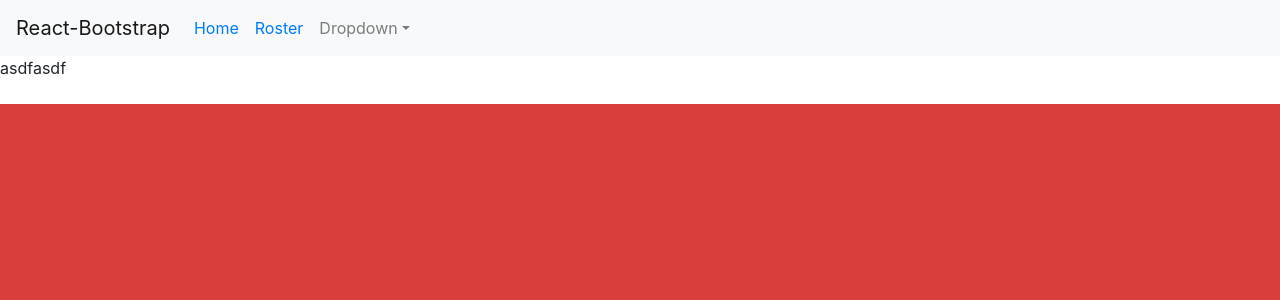
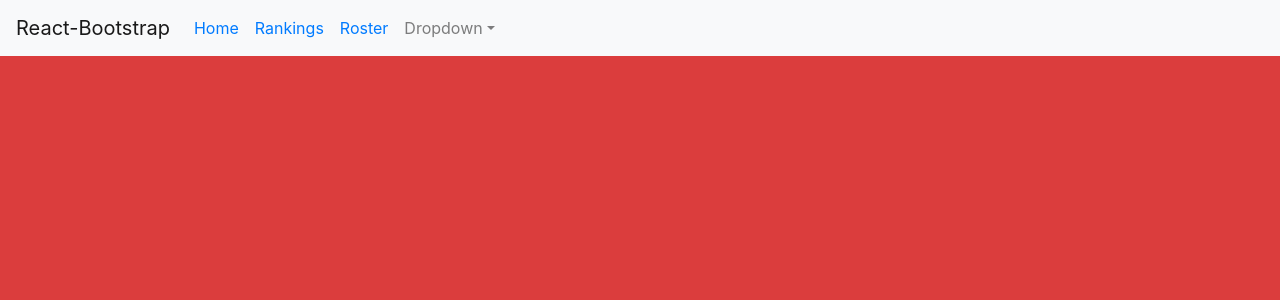
Before and after one commit to jalbane/g-website, a React (Create React App) app: page /Rankings.js in a window 1280 px wide. Shown: the top 300 px of the page. Built offline with nearby package versions, Linux system fonts and the light colour scheme; no server answers.

Commit message:
redirect changes

```diff
--- a/src/App.js
+++ b/src/App.js
@@ -6,9 +6,6 @@ import 'bootstrap/dist/css/bootstrap.min.css'
 import Navbar from 'react-bootstrap/Navbar'
 import Nav from 'react-bootstrap/Nav'
 import NavDropdown from 'react-bootstrap/NavDropdown'
-
-
-
 
 class App extends Component{
   constructor(props){
@@ -57,6 +54,7 @@ class App extends Component{
       <div className="App">
 
       <div >
+        Hello world
           <div className = "Faketable">
           {this.state.loading ? <div><h1>Loading...</h1></div>:
             <div>
--- a/src/Home.js
+++ b/src/Home.js
@@ -7,65 +7,20 @@ import Nav from 'react-bootstrap/Nav'
 import NavDropdown from 'react-bootstrap/NavDropdown'
 import Rankings from './Rankings'
 
+
 class Home extends Component{
-	constructor(props){
-		super(props)
-		this.state = {
-			bod: {
 
-			}
-
-			,
-			uldir: {
-
-			}
-
-			,
-			cos: {}
-
-			,
-			tep: {}
-
-
-		}
-	}
-
-	async componentDidMount(){
-		let response= await fetch('https://raider.io/api/v1/guilds/profile?region=US&realm=Lightbringer&name=NFA&fields=raid_progression')
-		let data = await response.json()
-		this.setState({uldir: data.raid_progression.uldir})
-		this.setState({bod: data.raid_progression["battle-of-dazaralor"]})
-		console.log(this.state)
-		/*this.setState({uldir: data})
-
-		this.state.uldir.summary = data.raid_progression.uldir.summary
-		this.state.bod.summary = data.raid_progression["battle-of-dazaralor"].summary
-		this.state.cos.summary = data.raid_progression["crucible-of-storms"].summary
-		this.state.tep.summary = data.raid_progression["the-eternal-palace"].summary
-		response = await fetch('https://raider.io/api/v1/guilds/profile?region=US&realm=Lightbringer&name=NFA&fields=raid_rankings')
-		data = await response.json()
-		this.state.uldir.world = data.raid_rankings.uldir.mythic.world
-		this.state.uldir.realm = data.raid_rankings.uldir.mythic.realm
-		this.state.bod.realm = data.raid_rankings["battle-of-dazaralor"].mythic.realm
-		this.state.bod.world = data.raid_rankings["battle-of-dazaralor"].mythic.world
-		this.state.cos.realm = data.raid_rankings["crucible-of-storms"].mythic.realm
-		this.state.cos.world = data.raid_rankings["crucible-of-storms"].mythic.world
-		this.state.tep.realm = data.raid_rankings["the-eternal-palace"].mythic.realm
-		this.state.tep.world = data.raid_rankings["the-eternal-palace"].mythic.world
-	*/}
 	render(){
-	let item
-	item = this.state
 	return(
-
-		<HashRouter>
-			<Navbar bg="light" expand="lg">
+		<div>
+		<HashRouter>	<Navbar bg="light" expand="lg">
           <Navbar.Brand href="#home">React-Bootstrap</Navbar.Brand>
           <Navbar.Toggle aria-controls="basic-navbar-nav" />
           <Navbar.Collapse id="basic-navbar-nav">
             <Nav className="mr-auto">
-              <Nav.Link href="/Home"><Link to="">Home</Link></Nav.Link>
-              <Nav.Link href="Roster.js"><Link to="/App">Roster</Link></Nav.Link>
+            <Nav.Link><Link to="">Home</Link></Nav.Link>
+              <Nav.Link><Link to="Rankings.js">Rankings</Link></Nav.Link>
+              <Nav.Link><Link to="App.js">Roster</Link></Nav.Link>
               <NavDropdown title="Dropdown" id="basic-nav-dropdown">
                 <NavDropdown.Item href="#action/3.1">Action</NavDropdown.Item>
                 <NavDropdown.Item href="#action/3.2">Another action</NavDropdown.Item>
@@ -76,13 +31,15 @@ class Home extends Component{
             </Nav>
           </Navbar.Collapse>
         </Navbar>
+		 		<Switch>
 
-		 		<Switch>
-			 		<Route path="/Home" component={Home} exact/>
-			 		<Route path="/App" component={App} exact/>
+			 		<Route path = "/Rankings.js" component = {Rankings} exact />
+			 		<Route path="/App.js" component={App} exact/>
                 </Switch>
-                <Rankings data = {item} />
+
 		</HashRouter>
+
+		</div>
     );
 	}
 }
--- a/src/Rankings.js
+++ b/src/Rankings.js
@@ -1,14 +1,61 @@
 import React from 'react'
 
 class Rankings extends React.Component{
+	constructor(props){
+	super(props)
+	this.state = {
+			bod: {
+
+			}
+
+			,
+			uldir: {
+
+			}
+
+			,
+			cos: {}
+
+			,
+			tep: {}
+
+
+		}
+	}
+
+	async componentDidMount(){
+		let response= await fetch('https://raider.io/api/v1/guilds/profile?region=US&realm=Lightbringer&name=NFA&fields=raid_progression')
+		let data = await response.json()
+		this.setState({uldir: data.raid_progression.uldir})
+		this.setState({bod: data.raid_progression["battle-of-dazaralor"]})
+		console.log(this.state)
+		/*this.setState({uldir: data})
+
+		this.state.uldir.summary = data.raid_progression.uldir.summary
+		this.state.bod.summary = data.raid_progression["battle-of-dazaralor"].summary
+		this.state.cos.summary = data.raid_progression["crucible-of-storms"].summary
+		this.state.tep.summary = data.raid_progression["the-eternal-palace"].summary
+		response = await fetch('https://raider.io/api/v1/guilds/profile?region=US&realm=Lightbringer&name=NFA&fields=raid_rankings')
+		data = await response.json()
+		this.state.uldir.world = data.raid_rankings.uldir.mythic.world
+		this.state.uldir.realm = data.raid_rankings.uldir.mythic.realm
+		this.state.bod.realm = data.raid_rankings["battle-of-dazaralor"].mythic.realm
+		this.state.bod.world = data.raid_rankings["battle-of-dazaralor"].mythic.world
+		this.state.cos.realm = data.raid_rankings["crucible-of-storms"].mythic.realm
+		this.state.cos.world = data.raid_rankings["crucible-of-storms"].mythic.world
+		this.state.tep.realm = data.raid_rankings["the-eternal-palace"].mythic.realm
+		this.state.tep.world = data.raid_rankings["the-eternal-palace"].mythic.world
+	*/}
 	render(){
+	let data = this.state
 	return (
+
 			<div>
-	    		 {this.props.data.uldir.summary}
+	    		 {data.uldir.summary} <br />
 	    		 asdfasdf <br />
 	    		 <br />
 			</div>
-		)
+		);
 	}
 }
 
--- a/src/index.js
+++ b/src/index.js
@@ -4,6 +4,7 @@ import './index.css';
 import App from './App'
 import * as serviceWorker from './serviceWorker';
 import Home from './Home'
+
 
 ReactDOM.render(<Home />, document.getElementById('root'));
 //ReactDOM.render(<App />, document.getElementById('root'));
```
